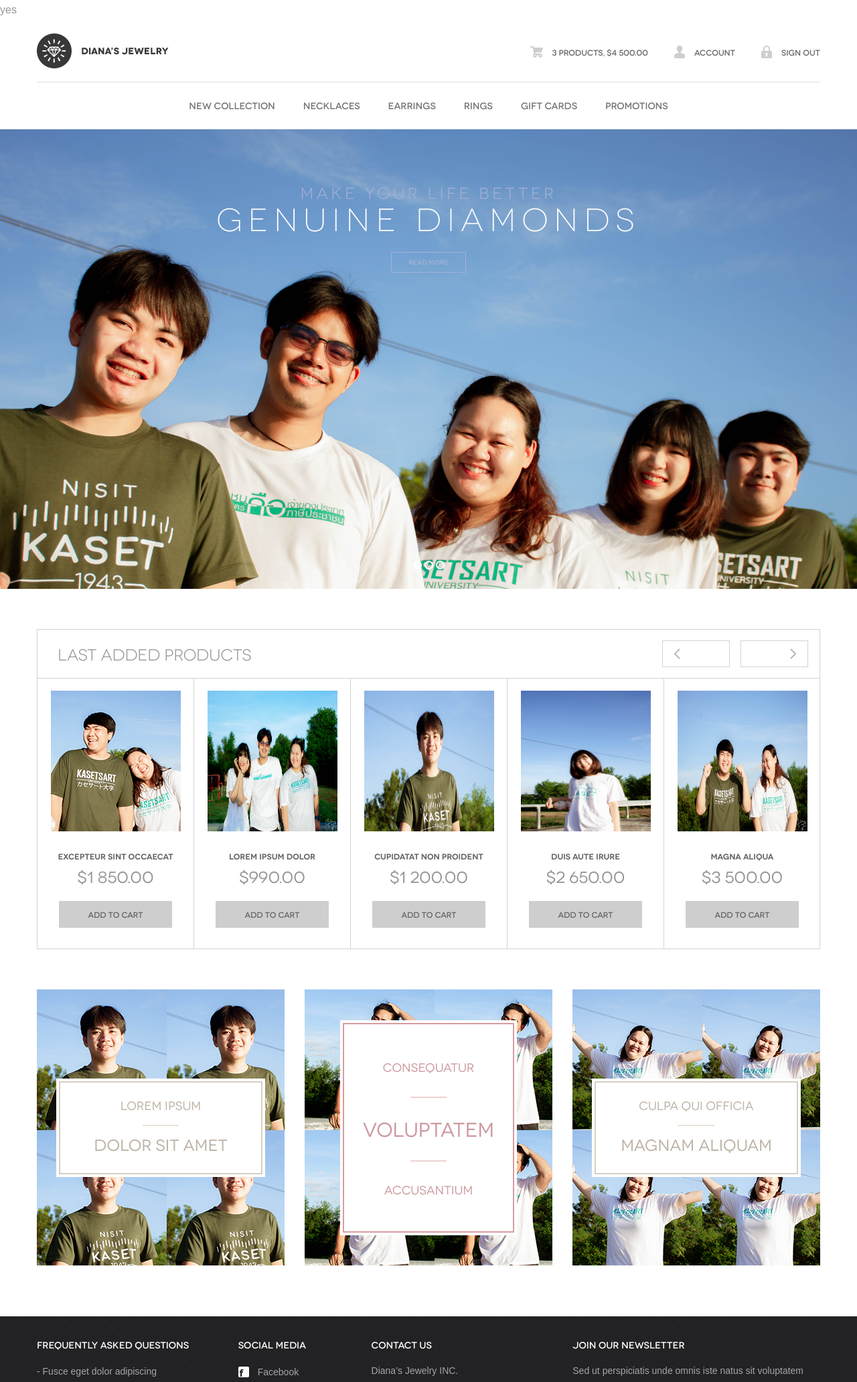
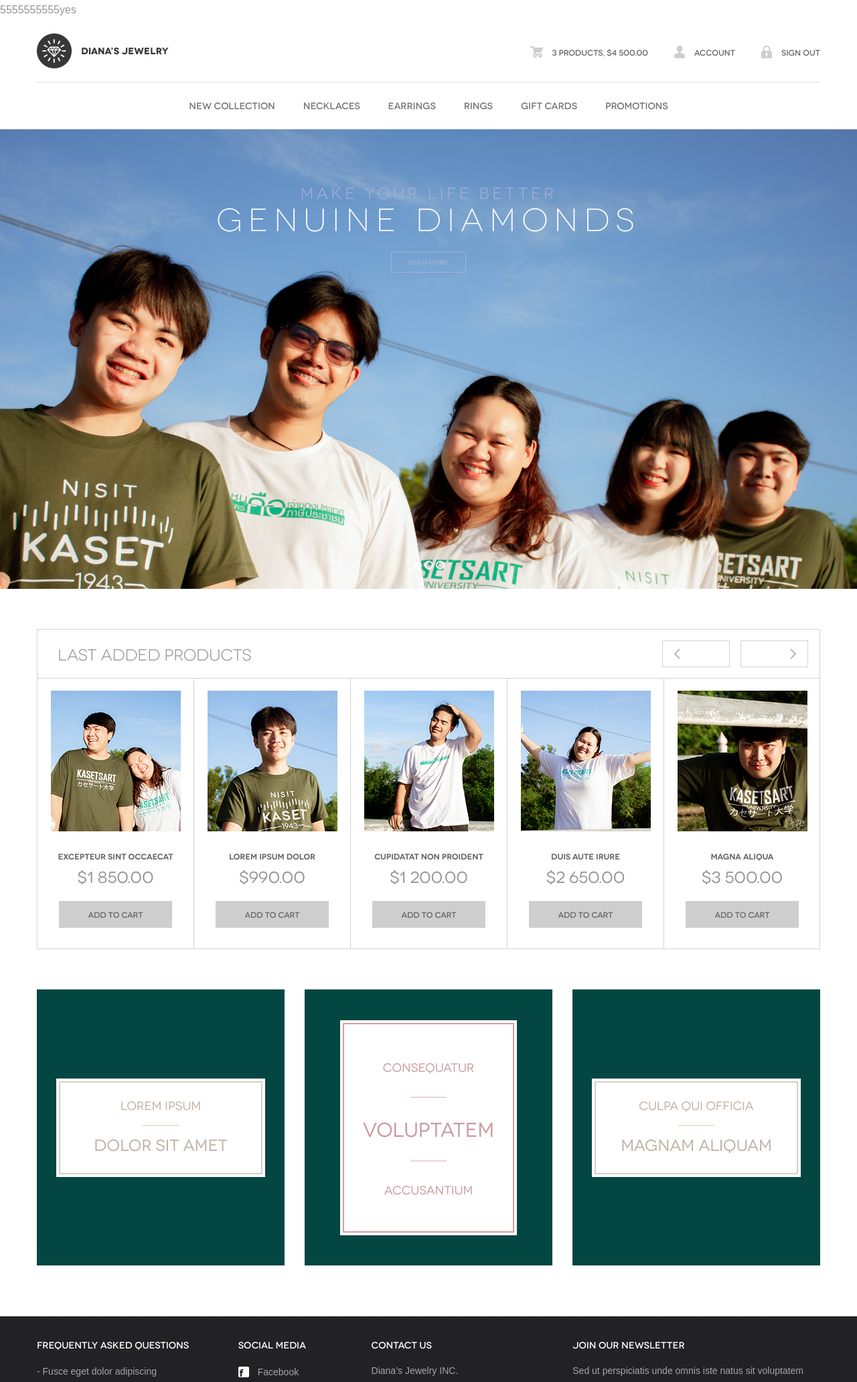
Before and after one commit to parin1998/02204390, a PHP site: page / in a window 1280 px wide. Shown: the top 2063 px of the page at 67% size. Run offline with PHP 8.4, Linux system fonts and the light colour scheme; some libraries are stand-ins or nearby versions.

Commit message:
edit view

```diff
--- a/index.php
+++ b/index.php
@@ -1,5 +1,6 @@
 <!DOCTYPE html>
 <?php
+echo "5555555555";
 $servername = "localhost";
 $db_name = "02204390";
 $username = "root";
@@ -91,25 +92,25 @@
 						<a href="cart.html" class="btn-add">Add to cart</a>
 					</article>
 					<article>
-						<img src="images/11.jpg" alt="" width="194"  height="210">
+						<img src="images/2.jpg" alt="" width="194"  height="210">
 						<h3>Lorem ipsum dolor</h3>
 						<h4>$990.00</h4>
 						<a href="cart.html" class="btn-add">Add to cart</a>
 					</article>
 					<article>
-						<img src="images/12.jpg" alt="" width="194"  height="210">
+						<img src="images/3.jpg" alt="" width="194"  height="210">
 						<h3>cupidatat non proident</h3>
 						<h4>$1 200.00</h4>
 						<a href="cart.html" class="btn-add">Add to cart</a>
 					</article>
 					<article>
-						<img src="images/13.jpg" alt="" width="194"  height="210">
+						<img src="images/4.jpg" alt="" width="194"  height="210">
 						<h3>Duis aute irure</h3>
 						<h4>$2 650.00</h4>
 						<a href="cart.html" class="btn-add">Add to cart</a>
 					</article>
 					<article>
-						<img src="images/14.jpg" alt="" width="194"  height="210">
+						<img src="images/5.jpg" alt="" width="194"  height="210">
 						<h3>magna aliqua</h3>
 						<h4>$3 500.00</h4>
 						<a href="cart.html" class="btn-add">Add to cart</a>
@@ -117,7 +118,7 @@
 				</section>
 			</div>
 			<section class="quick-links">
-				<article style="background-image: url(images/2.jpg)">
+				<article style="background-image: url(images/SCKPSlogo.jpg)">
 					<a href="#" class="table">
 						<div class="cell">
 							<div class="text">
@@ -128,7 +129,7 @@
 						</div>
 					</a>
 				</article>
-				<article class="red" style="background-image: url(images/3.jpg)">
+				<article class="red" style="background-image: url(images/SCKPSlogo.jpg)">
 					<a href="#" class="table">
 						<div class="cell">
 							<div class="text">
@@ -141,7 +142,7 @@
 						</div>
 					</a>
 				</article>
-				<article style="background-image: url(images/4.jpg)">
+				<article style="background-image: url(images/SCKPSlogo.jpg)">
 					<a href="#" class="table">
 						<div class="cell">
 							<div class="text">
```
Also changed, not shown: images/SCKPSlogo.jpg (added).
